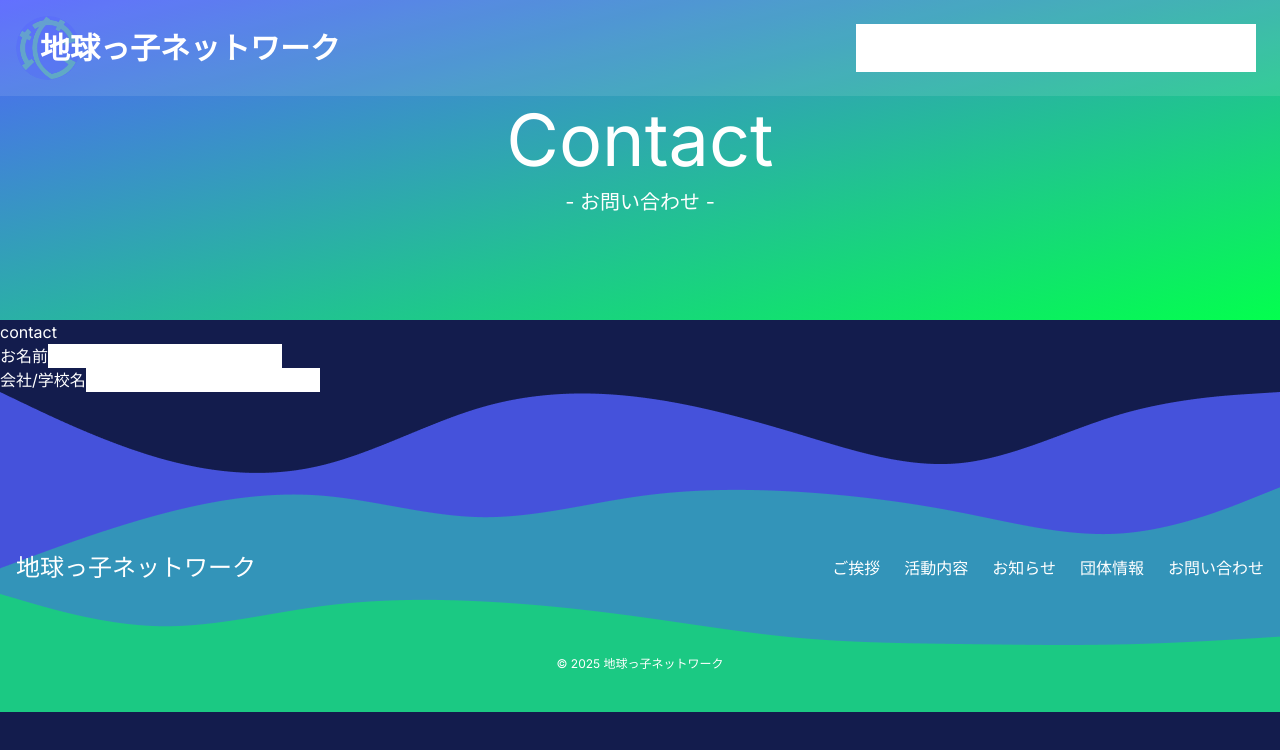
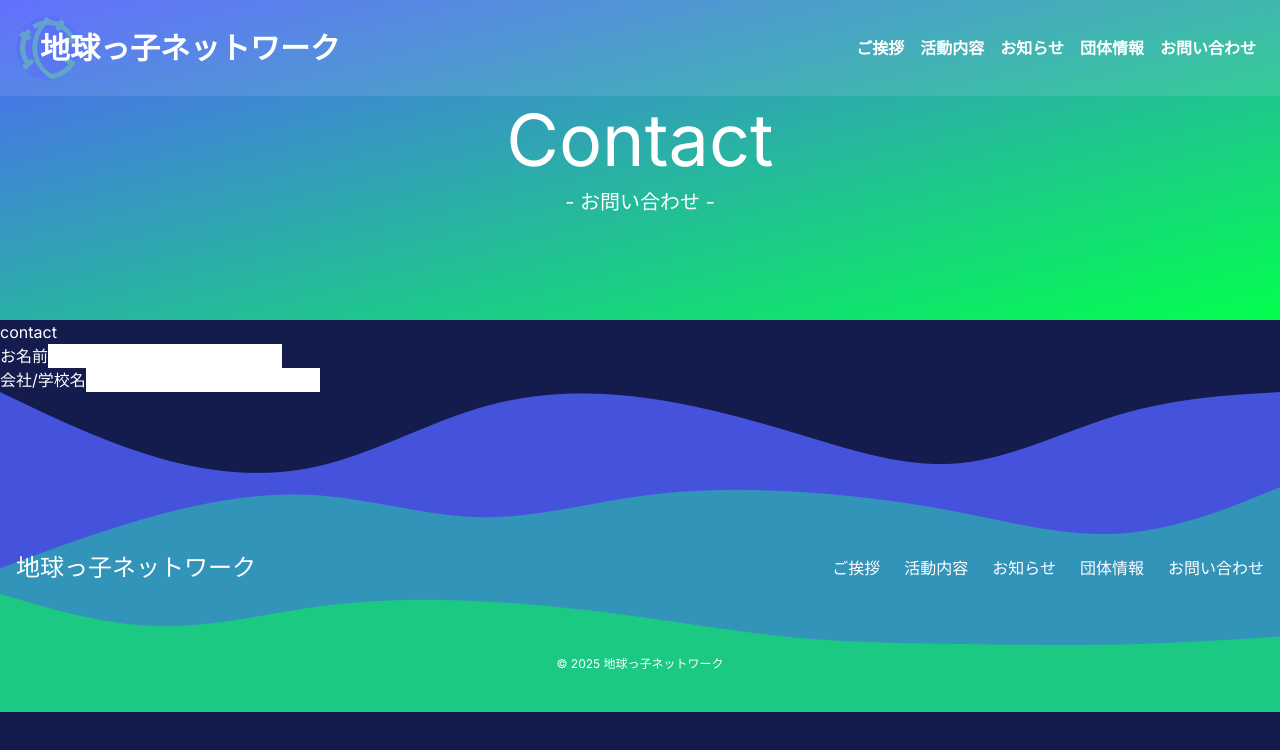
Before and after one commit to u5u5u5u/chinet_hp, a Next.js app: page /contact in a window 1280 px wide. Shown: the top 750 px of the page. Built offline with nearby package versions, Linux system fonts and the light colour scheme.

Commit message:
add:ナビゲーションにリンク追加#95

```diff
--- a/src/components/Header/index.tsx
+++ b/src/components/Header/index.tsx
@@ -6,6 +6,10 @@ import { useState } from "react";
 
 const Header = () => {
   const [isOpen, setIsOpen] = useState(false);
+
+  const closeMenu = () => {
+    setIsOpen(false);
+  };
 
   return (
     <>
@@ -45,18 +49,36 @@ const Header = () => {
             </div>
           </button>
           <nav
-            className={`fixed top-0 right-0 h-full bg-white text-black transform ${
+            className={`fixed top-0 right-0 h-full text-black transform ${
               isOpen ? "w-full bg-white/70 translate-x-0" : "translate-x-full"
             } transition-transform duration-500 max-md:pt-24 md:static md:transform-none md:flex md:items-center md:gap-8 md:text-white`}
           >
             <ul className="flex flex-col items-center gap-4 p-4 md:flex-row md:p-0 font-bold">
               <li className="font-bold hover:underline">
-                <Link href="">ご挨拶</Link>
+                <Link href="/#greeting" onClick={() => setIsOpen(!isOpen)}>
+                  ご挨拶
+                </Link>
               </li>
-              <li className="font-bold hover:underline">活動内容</li>
-              <li className="font-bold hover:underline">お知らせ</li>
-              <li className="font-bold hover:underline">団体情報</li>
-              <li className="font-bold hover:underline">お問い合わせ</li>
+              <li className="font-bold hover:underline">
+                <Link href="/#activities" onClick={closeMenu}>
+                  活動内容
+                </Link>
+              </li>
+              <li className="font-bold hover:underline">
+                <Link href="/#news" onClick={closeMenu}>
+                  お知らせ
+                </Link>
+              </li>
+              <li className="font-bold hover:underline">
+                <Link href="/#organization" onClick={closeMenu}>
+                  団体情報
+                </Link>
+              </li>
+              <li className="font-bold hover:underline">
+                <Link href="/#contact" onClick={closeMenu}>
+                  お問い合わせ
+                </Link>
+              </li>
             </ul>
           </nav>
         </div>
--- a/src/components/Heading/index.tsx
+++ b/src/components/Heading/index.tsx
@@ -3,9 +3,17 @@ interface HeadingProps {
 }
 
 const Heading = (props: HeadingProps) => {
+  const slugify = (text: string) =>
+    text
+      .toLowerCase()
+      .replace(/\s+/g, "-")
+      .replace(/[^a-z0-9-]/g, "");
+
   return (
     <div className="text-center w-fit mx-auto mb-10">
-      <h2 className="text-2xl md:text-5xl font-bold">{props.title}</h2>
+      <h2 className="text-2xl md:text-5xl font-bold" id={slugify(props.title)}>
+        {props.title}
+      </h2>
       <hr className="border-0 h-1 bg-gradient-to-br from-[#5260FF] to-[#03FF4E] mt-1 md:mt-2" />
     </div>
   );
```
